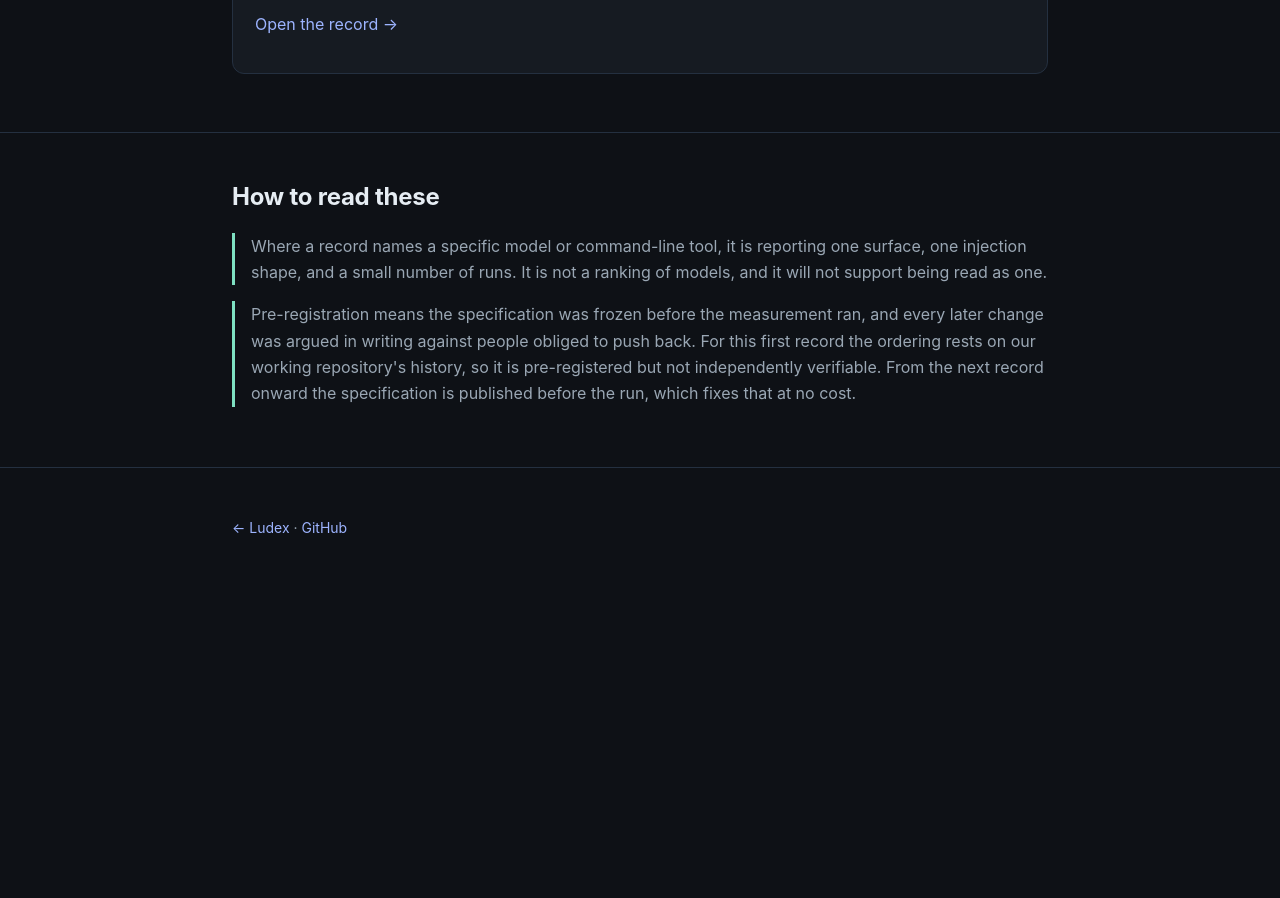
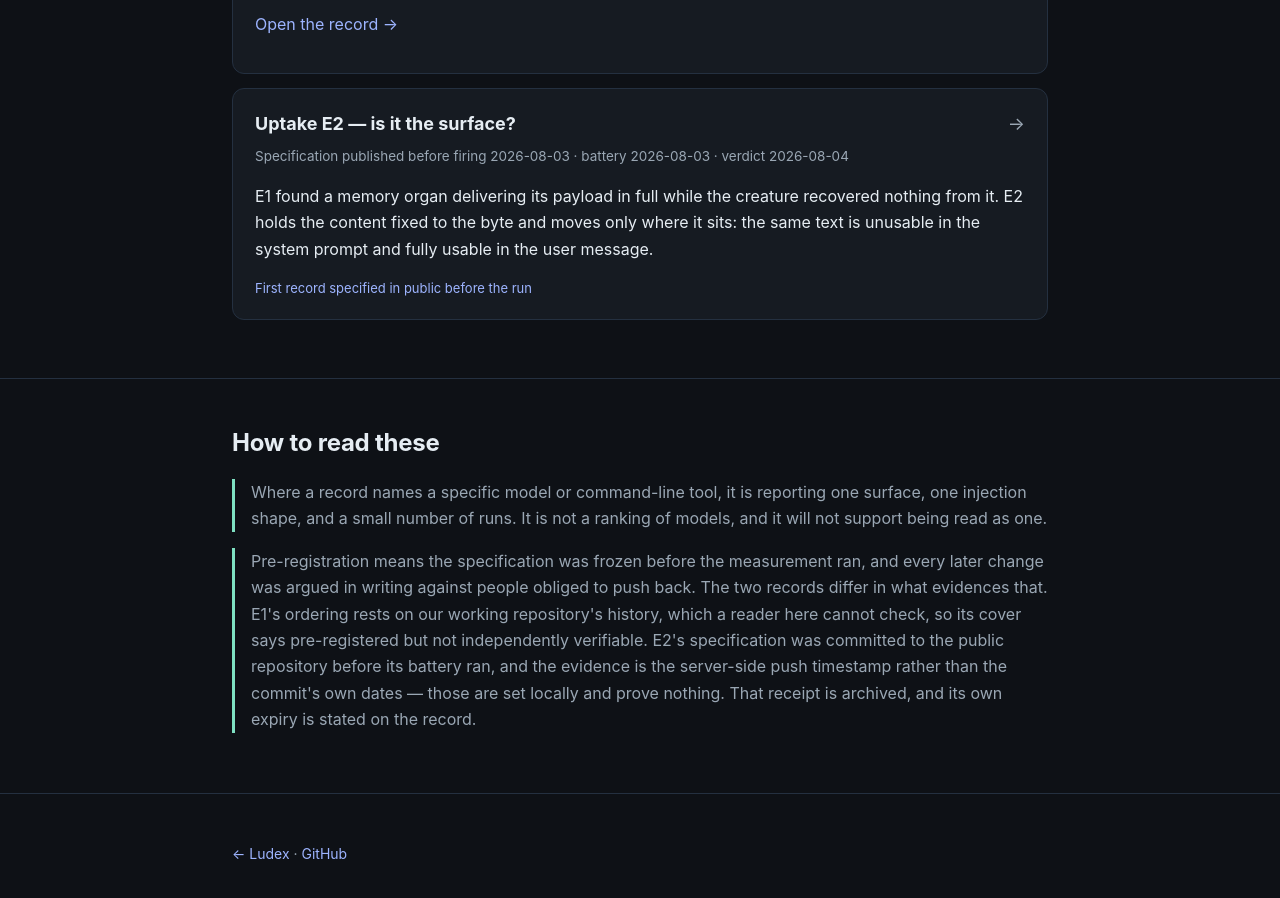
Before and after one commit to ludex-lab/ludex-lab.github.io, a plain HTML site: page measurements.html in a window 1280 px wide. Shown: the part 932-1830 px from the top of the page. Before the commit the page ends 1545 px from the top, so only its background shows below. Drawn offline with Linux system fonts and the light colour scheme.

Commit message:
homepage: add the Uptake E2 record, and retire a caveat that its publication made stale
E2 goes on the records page with the one-line version of what it found: the same
text is unusable in the system prompt and fully usable in the user message.

The reading note needed rewriting, not extending. It promised that from the next
record onward the specification would be published before the run — and E2 is
that record, so the promise had already been kept while the page still described
it as future. It now distinguishes the two: E1's ordering rests on internal
history a reader cannot check, E2's rests on a server-side push timestamp rather
than the commit's own dates, which are set locally and prove nothing, with the
receipt archived and its expiry stated.

Also added the link-card styling this page was missing; the markup referenced
classes that only existed on the index.

```diff
--- a/measurements.html
+++ b/measurements.html
@@ -36,6 +36,11 @@
   .meta{color:var(--muted);font-size:13.5px;margin:0 0 12px}
   ul{margin:10px 0 0;padding-left:20px} li{margin:5px 0}
   .caveat{border-left:3px solid var(--accent);padding-left:16px;color:var(--muted)}
+  a.card{display:block;text-decoration:none;color:var(--ink);transition:border-color .15s}
+  a.card:hover{border-color:var(--accent);text-decoration:none}
+  a.card h3{display:flex;justify-content:space-between;align-items:center;gap:10px}
+  a.card h3 .lc-arrow{color:var(--muted);font-weight:400}
+  .lc-host{color:var(--accent2);font-size:13px;margin-top:10px}
   footer{padding:34px 0 60px;color:var(--muted);font-size:14px}
 </style>
 </head>
@@ -68,6 +73,13 @@
       </ul>
       <p style="margin-top:14px"><a href="https://github.com/ludex-lab/ludex/tree/main/research/physics-e1" data-i18n="w1_link">Open the record →</a></p>
     </div>
+
+      <a class="card linkcard" href="https://github.com/ludex-lab/ludex/tree/main/research/uptake-e2">
+        <h3><span data-i18n="w2_t">Uptake E2 — is it the surface?</span><span class="lc-arrow">→</span></h3>
+        <p class="meta" data-i18n="w2_m">Specification published before firing 2026-08-03 · battery 2026-08-03 · verdict 2026-08-04</p>
+        <p data-i18n="w2_b">E1 found a memory organ delivering its payload in full while the creature recovered nothing from it. E2 holds the content fixed to the byte and moves only where it sits: the same text is unusable in the system prompt and fully usable in the user message.</p>
+        <div class="lc-host" data-i18n="w2_host">First record specified in public before the run</div>
+      </a>
   </div>
 </section>
 
@@ -103,9 +115,14 @@ const I18N = {
     w1_l3: "Battery data, instrument telemetry, gate and drift stamps",
     w1_l4: "Driver and analysis code, so the numbers can be recomputed rather than trusted",
     w1_link: "Open the record →",
+    w2_t: "Uptake E2 — is it the surface?",
+    w2_m: "Specification published before firing 2026-08-03 · battery 2026-08-03 · verdict 2026-08-04",
+    w2_b: "E1 found a memory organ delivering its payload in full while the creature recovered nothing from it. E2 holds the content fixed to the byte and moves only where it sits: the same text is unusable in the system prompt and fully usable in the user message.",
+    w2_host: "First record specified in public before the run",
+
     h_read: "How to read these",
     read1: "Where a record names a specific model or command-line tool, it is reporting one surface, one injection shape, and a small number of runs. It is not a ranking of models, and it will not support being read as one.",
-    read2: "Pre-registration means the specification was frozen before the measurement ran, and every later change was argued in writing against people obliged to push back. For this first record the ordering rests on our working repository's history, so it is pre-registered but not independently verifiable. From the next record onward the specification is published before the run, which fixes that at no cost."
+    read2: "Pre-registration means the specification was frozen before the measurement ran, and every later change was argued in writing against people obliged to push back. The two records differ in what evidences that. E1's ordering rests on our working repository's history, which a reader here cannot check, so its cover says pre-registered but not independently verifiable. E2's specification was committed to the public repository before its battery ran, and the evidence is the server-side push timestamp rather than the commit's own dates — those are set locally and prove nothing. That receipt is archived, and its own expiry is stated on the record."
   },
   ko: {
     title: "측정 기록 — Ludex",
@@ -123,9 +140,14 @@ const I18N = {
     w1_l3: "배터리 데이터, 계측기 텔레메트리, 게이트·드리프트 스탬프",
     w1_l4: "드라이버와 분석 코드 — 숫자를 믿는 대신 다시 계산할 수 있도록",
     w1_link: "기록 열기 →",
+    w2_t: "Uptake E2 — 원인은 표면인가",
+    w2_m: "명세 선-공개 2026-08-03 · 배터리 2026-08-03 · 판정 2026-08-04",
+    w2_b: "E1에서 기억 기관은 화물을 온전히 배달했는데 크리처는 그것으로부터 아무것도 회수하지 못했습니다. E2는 내용을 바이트 단위로 고정하고 위치만 옮깁니다 — 같은 텍스트가 시스템 프롬프트에서는 쓰이지 않고 유저 메시지에서는 온전히 쓰입니다.",
+    w2_host: "실행 전에 공개된 첫 기록",
+
     h_read: "읽는 법",
     read1: "기록에 특정 모델이나 명령줄 도구의 이름이 나올 때, 그것은 하나의 표면·하나의 주입 형태·적은 실행 횟수에 대한 보고입니다. 모델 순위표가 아니며, 그렇게 읽히는 것을 지지하지 않습니다.",
-    read2: "사전등록이란 측정 실행 전에 명세를 동결했고, 이후의 모든 변경을 반론 의무를 진 사람들에게 문서로 논증했다는 뜻입니다. 이 첫 기록은 순서 증명이 작업 저장소의 내부 이력에 의존하므로, 사전등록되었으나 외부에서 독립 검증되지는 않습니다. 다음 기록부터는 실행 전에 명세를 공개하며, 이는 비용 없이 그 문제를 해소합니다."
+    read2: "사전등록이란 측정 실행 전에 명세를 동결했고, 이후의 모든 변경을 반론 의무를 진 사람들에게 문서로 논증했다는 뜻입니다. 두 기록은 그것을 무엇이 증거하느냐가 다릅니다. E1은 순서 증명이 작업 저장소의 내부 이력에 의존하므로 독자가 여기서 확인할 수 없고, 표지가 그렇게 적고 있습니다. E2는 배터리 실행 전에 명세를 공개 저장소에 커밋했고, 증거는 커밋 자체의 날짜가 아니라 서버측 push 시각입니다 — 커밋 날짜는 로컬에서 설정되므로 증거가 되지 못합니다. 그 영수증은 보관돼 있고, 만료 시점까지 기록에 적혀 있습니다."
   }
 };
 let LANG = (navigator.language || "en").toLowerCase().startsWith("ko") ? "ko" : "en";
```
